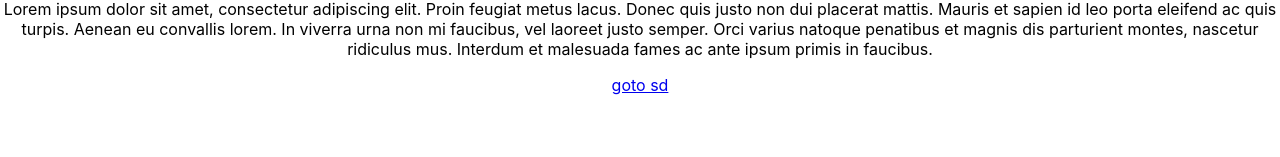
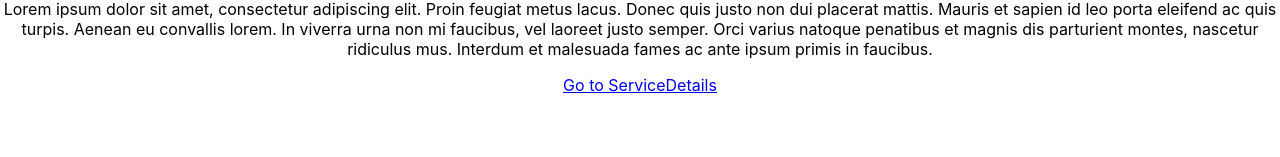
Before and after one commit to immanueltofuah/react-routing, a React (Create React App) app: page /Services in a window 1280 px wide. Shown: the part 143-300 px from the top of the page. Built offline with nearby package versions, Linux system fonts and the light colour scheme.

Commit message:
added text to service link

```diff
--- a/src/Pages/Services.js
+++ b/src/Pages/Services.js
@@ -13,7 +13,7 @@ export default function Services() {
         natoque penatibus et magnis dis parturient montes, nascetur ridiculus
         mus. Interdum et malesuada fames ac ante ipsum primis in faucibus.
       </p>
-      <Link to="/Services/:201">goto sd</Link>
+      <Link to="/Services/:201">Go to ServiceDetails</Link>
     </div>
   );
 }
```
